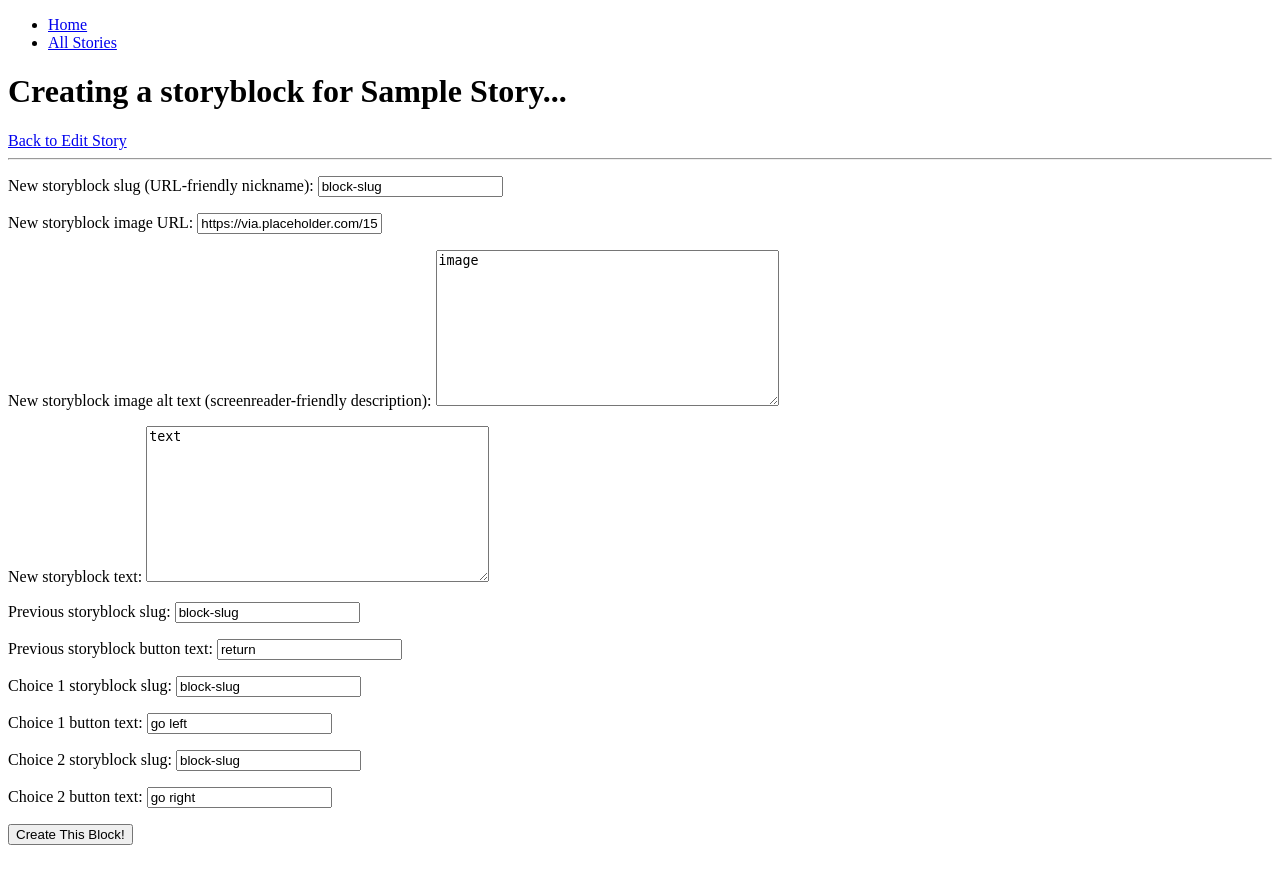
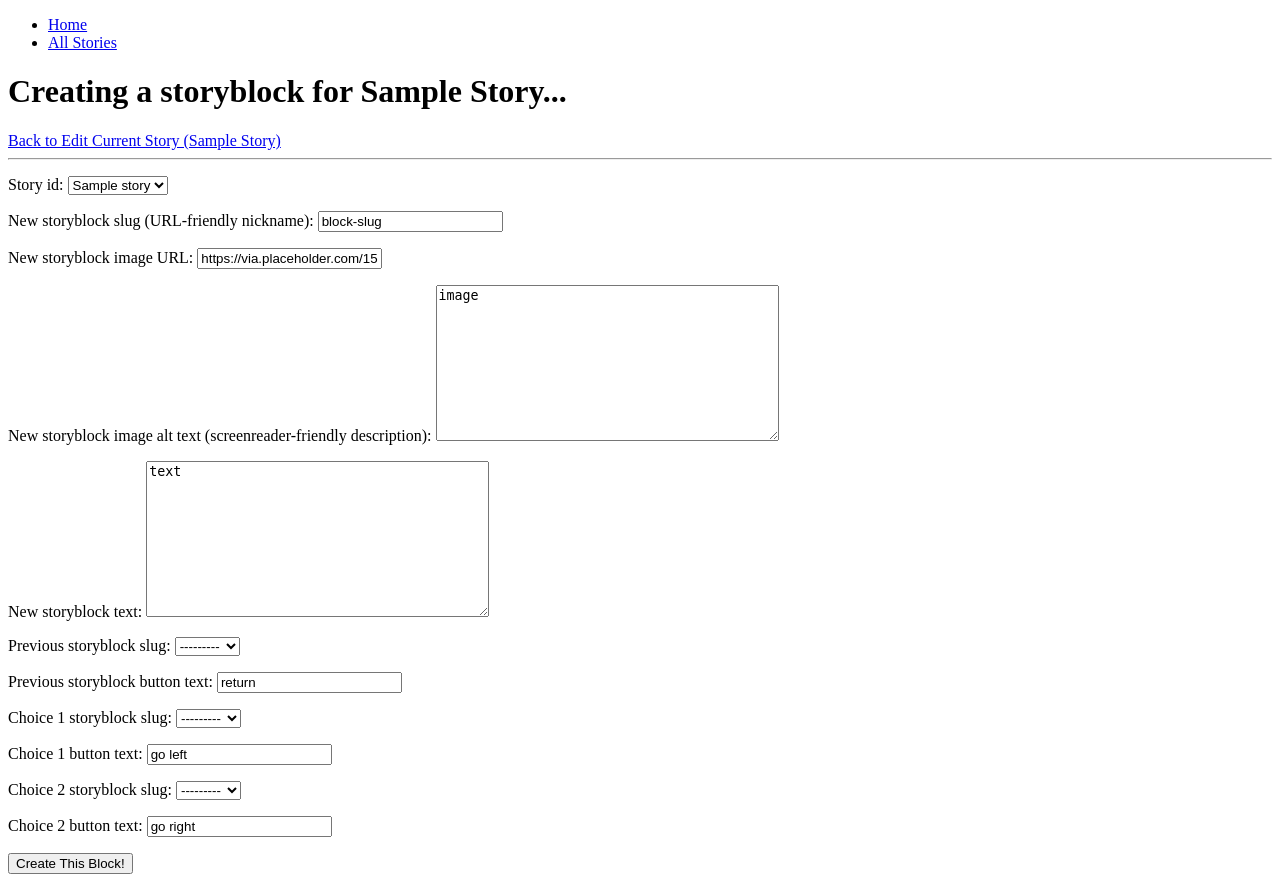
Before and after one commit to studiobabydog/djangotextgamebuilder, a Django app: a page that uses textgamebuilder/editstory/templates/create_storyblock.html in a window 1280 px wide. Before the commit the page ends 845 px from the top, so only its background shows below. Run offline with Django 5.2, Linux system fonts and the light colour scheme; tables that the repository leaves empty hold one stand-in row (values such as "Sample post").

Commit message:
create storyblock is functional

```diff
--- a/textgamebuilder/editstory/admin.py
+++ b/textgamebuilder/editstory/admin.py
@@ -5,5 +5,4 @@
 class StoryAdmin(admin.ModelAdmin):
     prepopulated_fields = {"story_slug": ("story_name",)}
 admin.site.register(Story, StoryAdmin)
-
 admin.site.register(StoryBlock)
--- a/textgamebuilder/editstory/forms.py
+++ b/textgamebuilder/editstory/forms.py
@@ -2,16 +2,21 @@
 from .models import Story, StoryBlock
 
 class CreateStoryForm(forms.ModelForm):
-    # story_name = forms.CharField(label='Story Name', max_length=45)
-    # story_slug = forms.SlugField(label='Story Slug (Nickname)')
     class Meta:
         model = Story
         fields = ['story_name', 'story_slug']
 
 class CreateStoryBlockForm(forms.ModelForm):
+    def __init__(self, *args, **kwargs):
+        super(CreateStoryBlockForm, self).__init__(*args, **kwargs)
+        self.fields['prev_block_slug'] = forms.ModelChoiceField(queryset=StoryBlock.objects.all(), label='Previous storyblock slug')
+        self.fields['next_block1_slug'] = forms.ModelChoiceField(queryset=StoryBlock.objects.all(), label='Choice 1 storyblock slug')
+        self.fields['next_block2_slug'] = forms.ModelChoiceField(queryset=StoryBlock.objects.all(), label='Choice 2 storyblock slug')
+
     class Meta:
         model = StoryBlock
-        fields = ['block_slug'
+        fields = ['story_id'
+                  ,'block_slug'
                   ,'block_image'
                   ,'block_image_alt'
                   ,'block_text'
@@ -25,7 +30,8 @@
 class CreateFirstStoryBlockForm(forms.ModelForm):
     class Meta:
         model = StoryBlock
-        fields = ['block_slug'
+        fields = ['story_id'
+                  ,'block_slug'
                   ,'block_image'
                   ,'block_image_alt'
                   ,'block_text'
--- a/textgamebuilder/editstory/models.py
+++ b/textgamebuilder/editstory/models.py
@@ -7,6 +7,8 @@
 	story_name = models.CharField(max_length=35, verbose_name='story name', default='default story name', unique=True)
 	story_isactive = models.BooleanField(default=True, verbose_name='story is active')
 	story_slug = models.SlugField(null=False, default='default-story-slug', verbose_name='story slug (URL-friendly nickname)', unique=True)
+	class Meta:
+		verbose_name_plural = 'stories'
 
 	def __str__(self):
 		return str(f'{self.story_name}')
@@ -25,20 +27,21 @@
 
 class StoryBlock(models.Model):
 	story_id = models.ForeignKey(Story, on_delete=models.CASCADE)
-	block_id = models.PositiveIntegerField(default=1)
+	block_id = models.BigAutoField(auto_created=True, primary_key=True, verbose_name='storyblock id')
 	block_slug = models.SlugField(null=False, default='block-slug', verbose_name='new storyblock slug (URL-friendly nickname)', unique=True)
 	block_image = models.URLField(default='https://via.placeholder.com/150', verbose_name='new storyblock image URL')
 	block_image_alt = models.TextField(default='image', max_length=255, verbose_name='new storyblock image alt text (screenreader-friendly description)')
 	block_text = models.TextField(verbose_name='new storyblock text', default='text')
-	prev_block_slug = models.SlugField(null=True, default='block-slug', verbose_name='previous storyblock slug')
-	prev_block_txt = models.CharField(null=True, max_length=32, default='return', verbose_name='previous storyblock button text')
-	next_block1_slug = models.SlugField(null=True, default='block-slug', verbose_name='choice 1 storyblock slug')
-	next_block1_txt = models.CharField(null=True, max_length=32, default='go left', verbose_name='choice 1 button text')
-	next_block2_slug = models.SlugField(null=True, default='block-slug', verbose_name='choice 2 storyblock slug')
-	next_block2_txt = models.CharField(null=True, max_length=32, default='go right', verbose_name='choice 2 button text')
+	prev_block_slug = models.SlugField(null=True, blank=True, default='block-slug', verbose_name='previous storyblock slug')
+	prev_block_txt = models.CharField(null=True, blank=True, max_length=32, default='return', verbose_name='previous storyblock button text')
+	next_block1_slug = models.SlugField(null=True, blank=True, default='block-slug', verbose_name='choice 1 storyblock slug')
+	next_block1_txt = models.CharField(null=True, blank=True, max_length=32, default='go left', verbose_name='choice 1 button text')
+	next_block2_slug = models.SlugField(null=True, blank=True, default='block-slug', verbose_name='choice 2 storyblock slug')
+	next_block2_txt = models.CharField(null=True, blank=True, max_length=32, default='go right', verbose_name='choice 2 button text')
 	is_checkpoint = models.BooleanField(default=False)
 	class Meta:
 		unique_together = ['story_id', 'block_id']
+		verbose_name_plural = 'story blocks'
 
 	def __str__(self):
-			return str(f'adv-{self.story_id}-block-{self.block_id}')
+			return str(f'{self.block_slug}')
--- a/textgamebuilder/editstory/templates/create_storyblock.html
+++ b/textgamebuilder/editstory/templates/create_storyblock.html
@@ -6,7 +6,7 @@
 {% block content %}
 {% if story is not None %}
     <h1>Creating a storyblock for {{ story.story_name|title }}...</h1>
-    <a href="{{ story.get_edit_story_url }}">Back to Edit Story</a>
+    <a href="{{ story.get_edit_story_url }}">Back to Edit Current Story ({{story.story_name|title}})</a>
     <hr />
     <form method="POST" action="">
         {% csrf_token %}
--- a/textgamebuilder/editstory/templates/edit_story.html
+++ b/textgamebuilder/editstory/templates/edit_story.html
@@ -7,6 +7,8 @@
 {% if story is not None %}
     <h1>Editing {{ story.story_name|title }}...</h1>
     <a href="{% url 'all-stories' %}">Back to All Stories</a>
+    <br />
+    <a href="{{ story.get_create_storyblock_url }}">Create another story block for this story...</a>
     <hr />
     {% if storyblocks is None %}
         <p>There are no storyblocks in this story yet. Please <a href="{{ story.get_create_storyblock_url }}">create a storyblock</a> for this story.</p>
--- a/textgamebuilder/editstory/views.py
+++ b/textgamebuilder/editstory/views.py
@@ -33,10 +33,10 @@
 def edit_story_view(request, storyslug, *args, **kwargs):
     # Find the story we're going to edit, and the blocks that belong to it.
     story = Story.objects.get(story_slug=storyslug)
-    story_blocks = StoryBlock.objects.filter(story_id=story.story_id)
+    storyblocks = StoryBlock.objects.filter(story_id=story.story_id)
     context = {
         'story': story
-        ,'story_blocks': story_blocks
+        ,'storyblocks': storyblocks
         }
     return render(request, 'edit_story.html', context)
 
@@ -57,7 +57,13 @@
             storyblock = create_storyblock_form.save(commit=False)
             # Do other validations if necessary
             storyblock.save()
-            return reverse('edit-story', kwargs={'storyslug':story.story_slug})
+            return redirect('edit-story', storyslug)
+        else:
+            context = {
+            'story': story
+            ,'form': create_storyblock_form
+            }
+        return render(request, 'create_storyblock.html', context)
     # Else if we are just looking at the page, set up a blank form...
     else:
         # If there are already storyblocks in this story, show me a form with more fields!
@@ -66,11 +72,11 @@
         # Else if there are no storyblocks and this is the first one, we need fewer fields.
         elif not storyblocks:
             create_storyblock_form = CreateFirstStoryBlockForm(initial={'story_id':story.story_id})
-    context = {
-        'story': story
-        ,'form': create_storyblock_form
-        }
-    return render(request, 'create_storyblock.html', context)
+        context = {
+            'story': story
+            ,'form': create_storyblock_form
+            }
+        return render(request, 'create_storyblock.html', context)
 
 def edit_storyblock_view(request, blockslug, *args, **kwargs):
     # Find the storyblock that we want to edit.
--- a/textgamebuilder/playstory/views.py
+++ b/textgamebuilder/playstory/views.py
@@ -9,10 +9,10 @@
 def play_story_view(request, storyslug, *args, **kwargs):
     # Find the story we have requested and the first block belonging to that story.
     story = Story.objects.get(story_slug=storyslug)
-    story_block = StoryBlock.objects.filter(story_id=story.story_id, block_id=1).first()
+    storyblock = StoryBlock.objects.filter(story_id=story.story_id, block_id=1).first()
     context = {
         'story': story,
-        'story_block': story_block,
+        'storyblock': storyblock,
         }
     return render(request, 'play_story.html', context)
 
```
Also changed, not shown: textgamebuilder/playstory/templates/play_story.html (+8 -8 lines), textgamebuilder/editstory/migrations/0005_alter_storyblock_next_block1_slug_and_more.py (added), textgamebuilder/editstory/migrations/0006_alter_story_options_alter_storyblock_options.py (added), textgamebuilder/editstory/migrations/0007_remove_storyblock_id_alter_storyblock_block_id.py (added).
